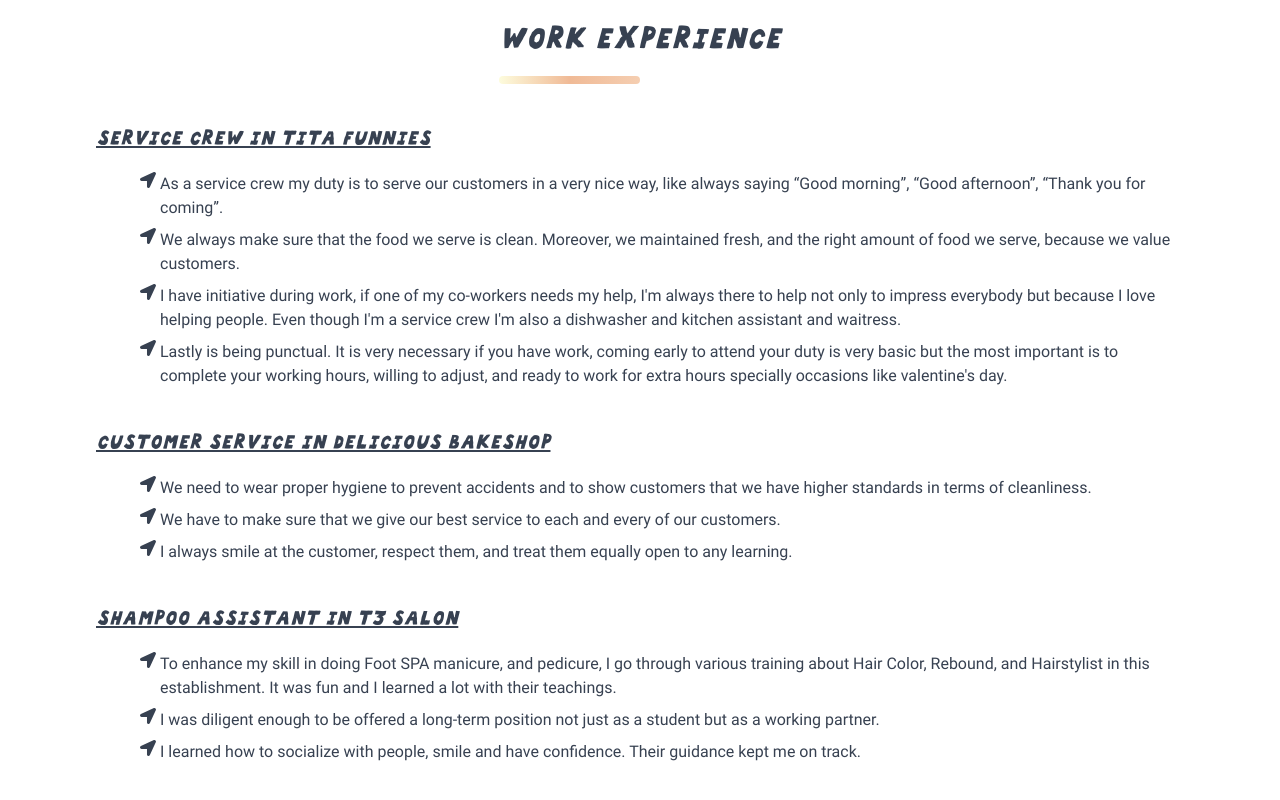
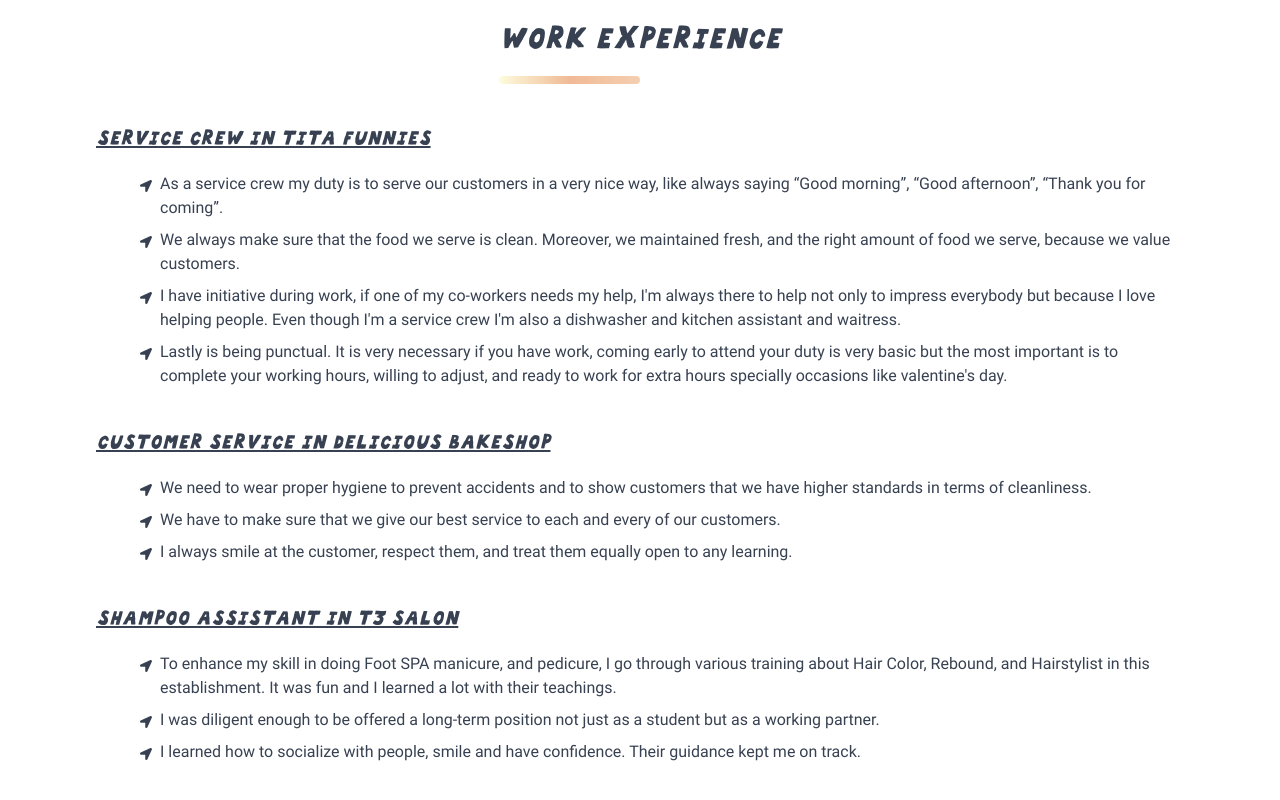
Before and after one commit to hitchcliff/chenieb-va, a React (Create React App) app: page / in a window 1280 px wide. Shown: the part 1768-2568 px from the top of the page. Built offline with nearby package versions, Linux system fonts and the light colour scheme.

Commit message:
adjusted bullet list icon

```diff
--- a/src/app/Home/Experience/Experience.tsx
+++ b/src/app/Home/Experience/Experience.tsx
@@ -13,7 +13,10 @@
       <ul className="mt-5">
         {accomplishments.map((item, i) => (
           <li key={i} className="mt-2 ml-10 lg:ml-16 relative">
-            <FontAwesomeIcon icon={faLocationArrow} className="mr-2 absolute -left-5" />
+            <FontAwesomeIcon
+              icon={faLocationArrow}
+              className="mr-2 absolute top-2 -left-5 text-xs"
+            />
             {item}
           </li>
         ))}
```
